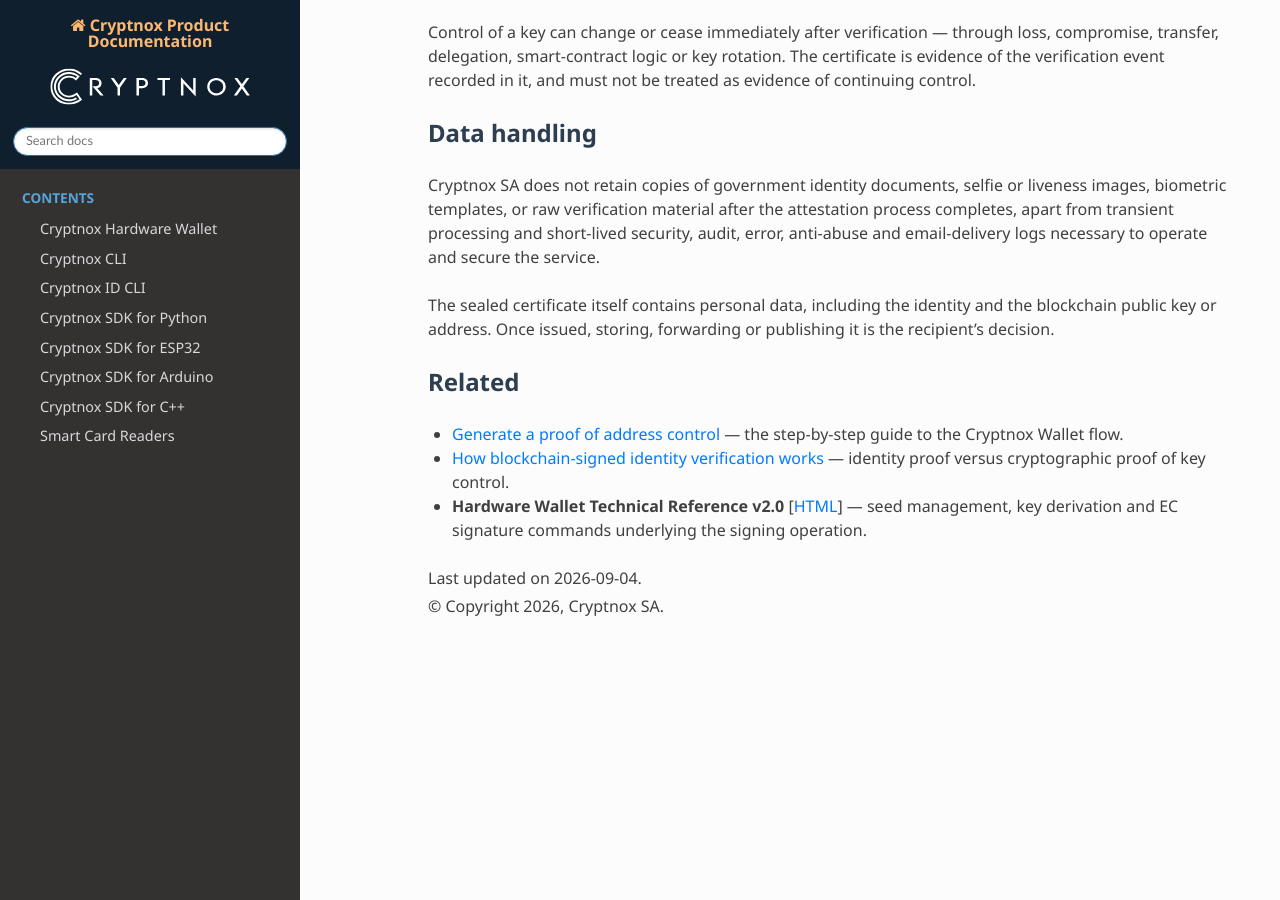
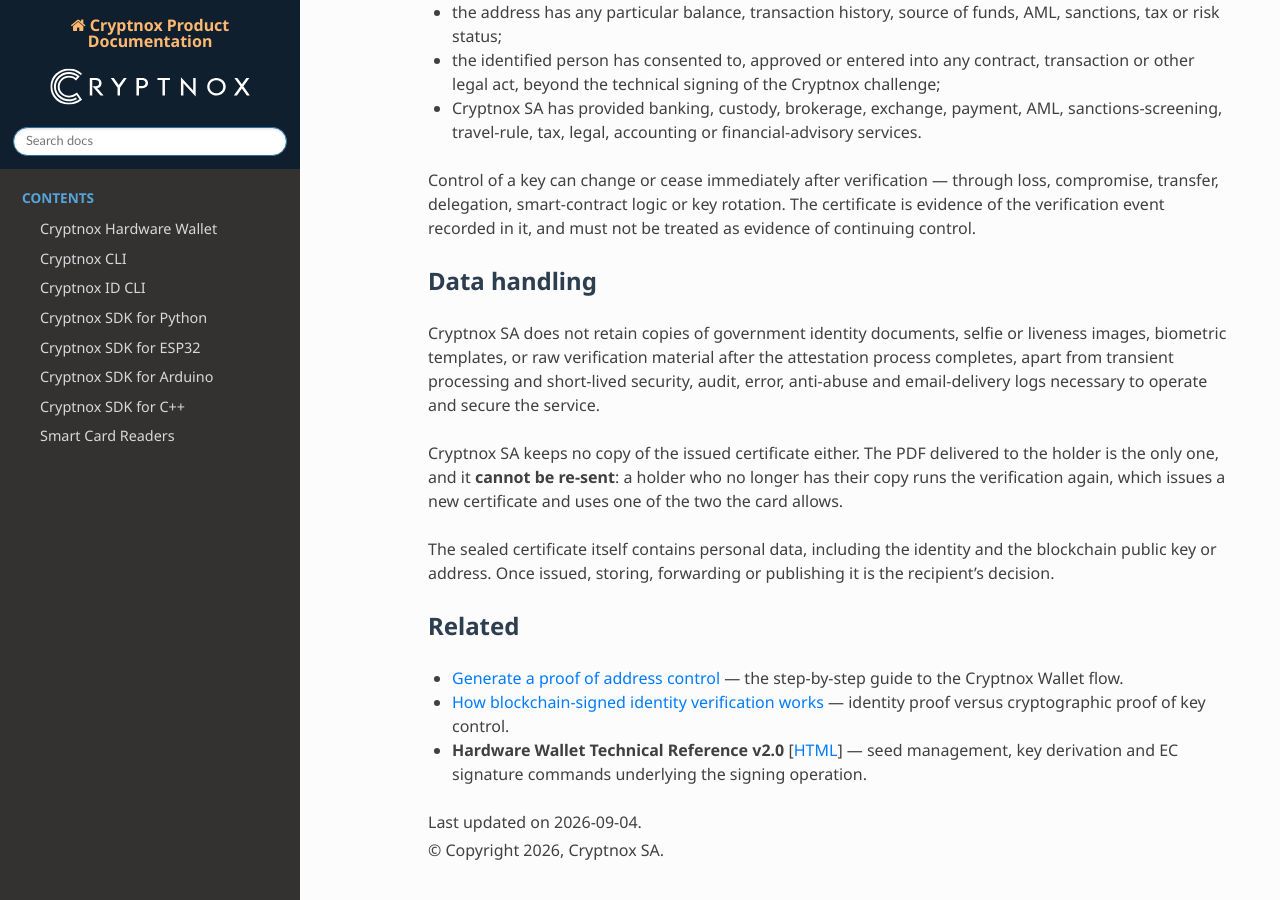
Before and after one commit to cryptnox/cryptnox.github.io, a Sphinx documentation site: the page built from docs/source/address-control-attestation.rst, in a window 1280 px wide and 900 px high, scrolled down 7296 px. Built offline with Sphinx 7.4.7 and the Read the Docs theme 3.1.0, drawn with Linux system fonts in a browser that asks for light colours; some of the changed text lies outside the part shown.

Commit message:
Document the two-per-card limit and that certificates are not re-sendable
Founder rulings, 4 September 2026.

- A card can be used to issue two attestation certificates in total; each
  covers a single public key, so the second issuance is what lets a holder
  attest a second key or replace one they no longer have.
- Cryptnox keeps no copy of the issued certificate. The PDF delivered to the
  holder is the only one and cannot be re-sent; a holder who no longer has it
  runs the verification again.

The second point strengthens the Data handling section rather than qualifying
it: no retained copy is why re-delivery does not exist.

Co-Authored-By: Claude Opus 5 <noreply@anthropic.com>
Claude-Session: https://claude.ai/code/session_01D5ziFFGMEFc5UgYXZSFGds

```diff
--- a/docs/source/address-control-attestation.rst
+++ b/docs/source/address-control-attestation.rst
@@ -57,6 +57,12 @@ form.
    the selfie, the selected chain, the public key and a single-use nonce. See
    `What the card signs`_.
 6. **Issue and seal** — Cryptnox SA issues the PDF and applies its electronic seal.
+
+.. note::
+
+   A Cryptnox card can be used to issue **two attestation certificates in total**. Each
+   certificate covers a single public key, so the second issuance is what lets a holder
+   attest a second key — or replace a certificate they no longer have.
 
 Technical details
 =================
@@ -424,6 +430,11 @@ images, biometric templates, or raw verification material after the attestation
 completes, apart from transient processing and short-lived security, audit, error,
 anti-abuse and email-delivery logs necessary to operate and secure the service.
 
+Cryptnox SA keeps no copy of the issued certificate either. The PDF delivered to the
+holder is the only one, and it **cannot be re-sent**: a holder who no longer has their copy
+runs the verification again, which issues a new certificate and uses one of the two the
+card allows.
+
 The sealed certificate itself contains personal data, including the identity and the
 blockchain public key or address. Once issued, storing, forwarding or publishing it is the
 recipient's decision.
```
